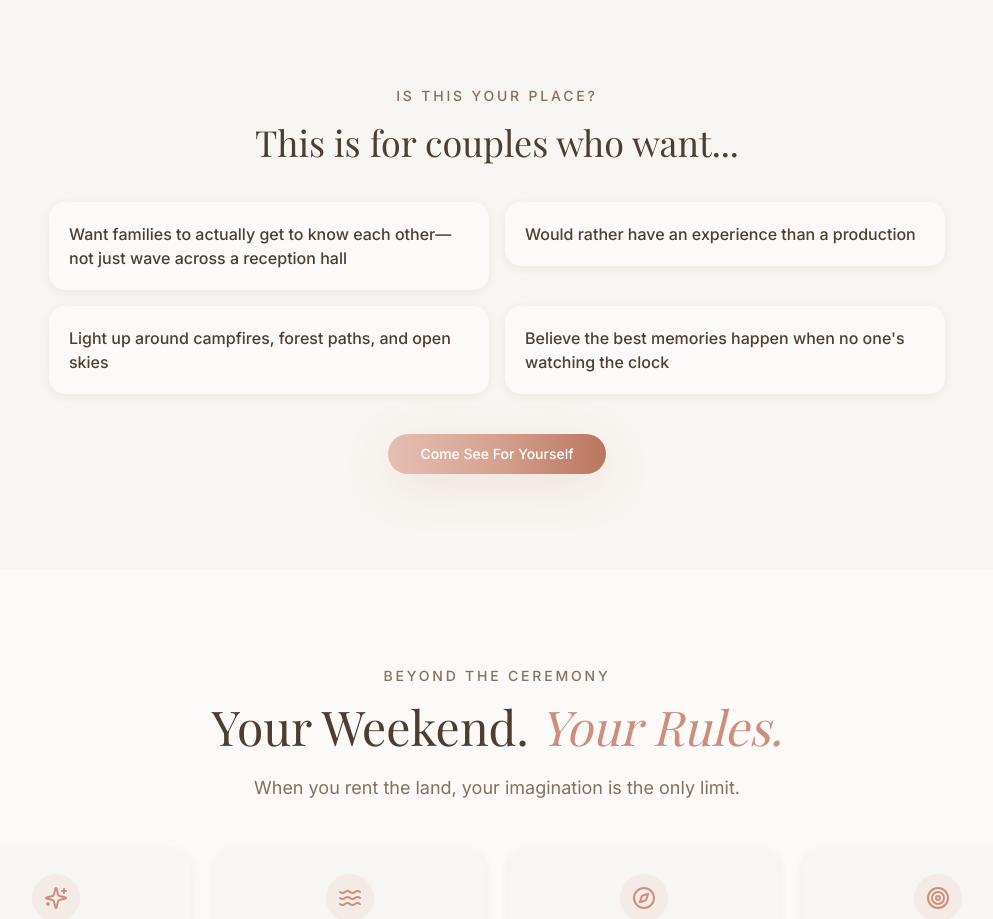
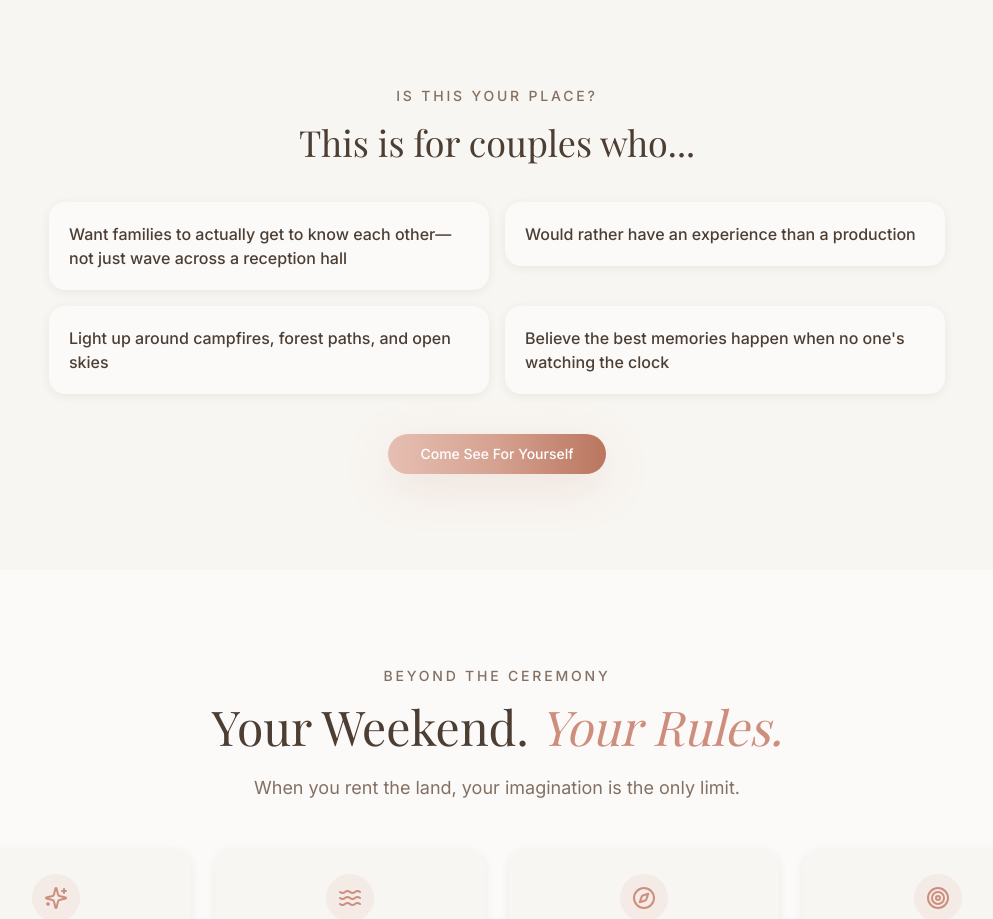
Before and after one commit to KrisWemet/rustic-retreat-weddings, a React (Vite) app: page / in a window 1280 px wide. Shown: the part 2660-3579 px from the top of the page, without its empty margins (143-1136 px from the left). Built offline with nearby package versions, Linux system fonts and the light colour scheme.

Commit message:
Visual edit in Lovable
Edited UI in Lovable

```diff
--- a/src/pages/Index.tsx
+++ b/src/pages/Index.tsx
@@ -216,7 +216,7 @@ const Index = () => {
               <ScrollReveal>
                 <div className="text-center mb-10">
                   <p className="section-label">IS THIS YOUR PLACE?</p>
-                  <h2 className="text-3xl md:text-4xl font-serif mb-4">This is for couples who want...</h2>
+                  <h2 className="text-3xl md:text-4xl font-serif mb-4">This is for couples who...</h2>
                 </div>
               </ScrollReveal>
 
```
